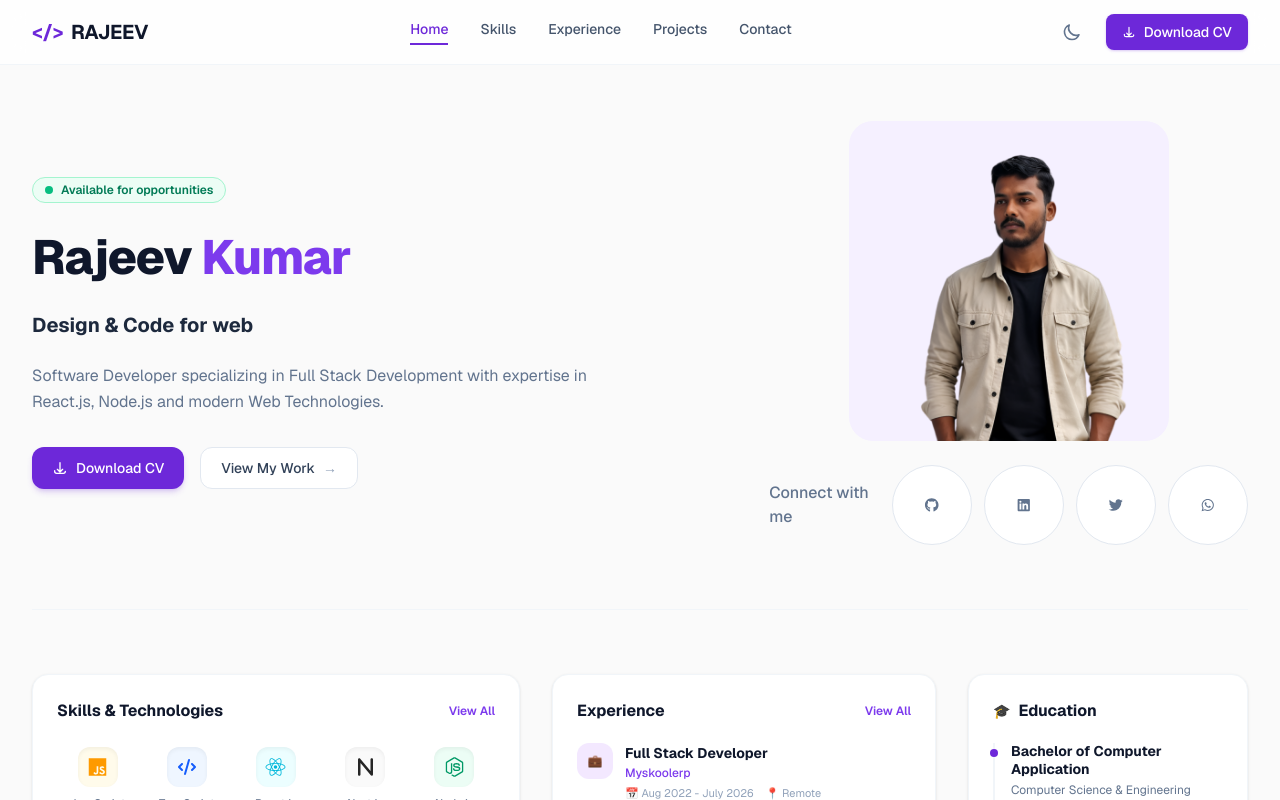
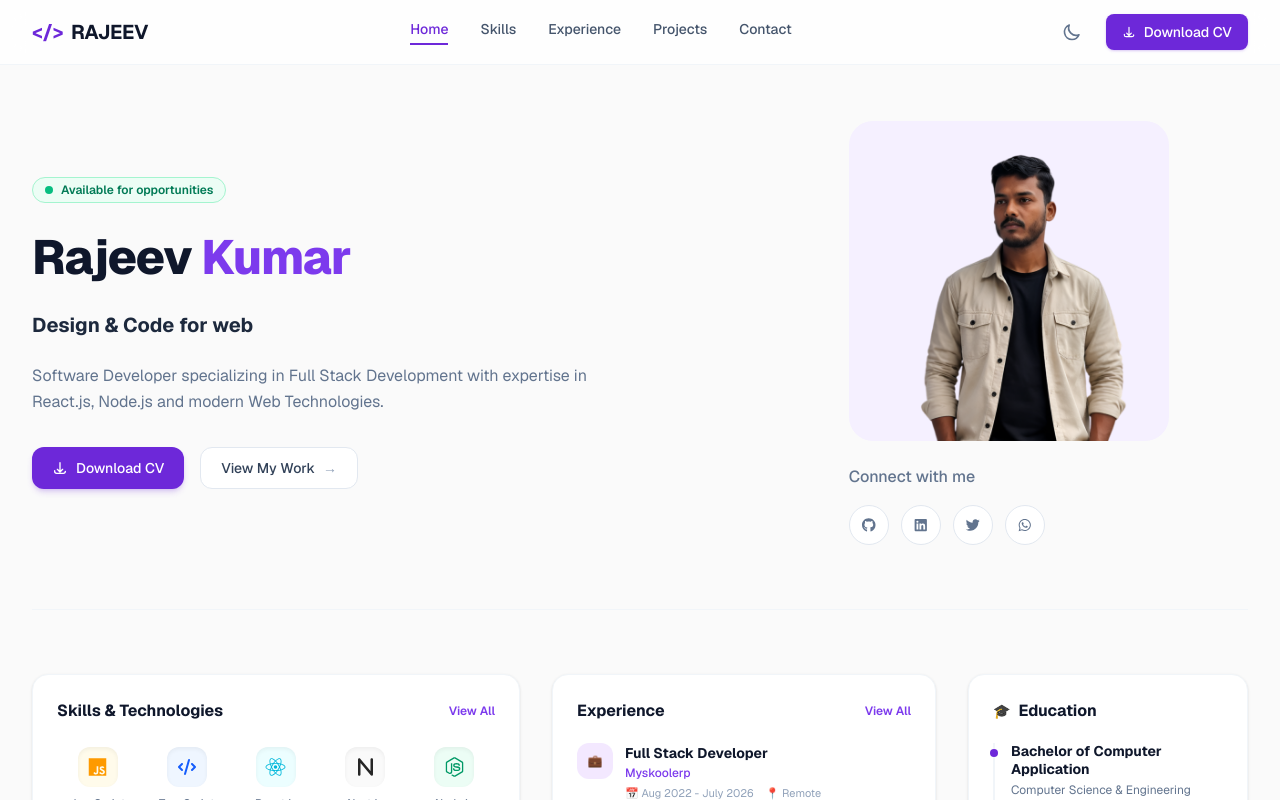
Before and after one commit to rasprogrammer/portfolio, a Next.js app: page / in a window 1280 px wide. Shown: the top 800 px of the page. Built offline with nearby package versions, Linux system fonts and the light colour scheme.

Commit message:
resume updated and social media icons fixed

```diff
--- a/components/ui/SocialMedia.tsx
+++ b/components/ui/SocialMedia.tsx
@@ -10,7 +10,7 @@ const socialMediaIcons = [
 
 export default function SocialLinks() {
   return (
-    <div className="flex items-center space-x-4 mt-6 text-md text-slate-500 dark:text-slate-400 font-medium">
+    <div className="w-72 sm:w-80 flex flex-col gap-4 items-center lg:items-start space-x-4 mt-6 text-md text-slate-500 dark:text-slate-400 font-medium">
       <span>Connect with me</span>
       <div className="flex space-x-3">
         {socialMediaIcons.map((social, i) => (
@@ -20,7 +20,7 @@ export default function SocialLinks() {
             target="_blank"
             rel="noopener noreferrer"
             title={social.name}
-            className="w-20 h-20 rounded-full border border-slate-200 dark:border-slate-800 flex items-center justify-center bg-white dark:bg-slate-900 hover:text-[#6d28d9] hover:border-[#6d28d9] transition text-sm"
+            className="w-10 h-10 rounded-full border border-slate-200 dark:border-slate-800 flex items-center justify-center bg-white dark:bg-slate-900 hover:text-[#6d28d9] hover:border-[#6d28d9] transition text-sm"
           >
             {social.icon}
           </a>
--- a/utils/constants.js
+++ b/utils/constants.js
@@ -5,5 +5,5 @@ export const SITE_LINKS = {
   linkedin: "https://www.linkedin.com/in/rajeev-kumar-2b9767319/",
   email: "rasprogrammer@gmail.com",
   whatsapp: "https://wa.me/+916202784972",
-  resume: "https://drive.google.com/file/d/1V5HIpGx9uftqxF_eOPY2ZUFKmTkB4Nn_/view"
+  resume: "https://drive.google.com/file/d/1V5HIpGx9uftqxF_eOPY2ZUFKmTkB4Nn_/view?usp=drive_link"
 };
```
